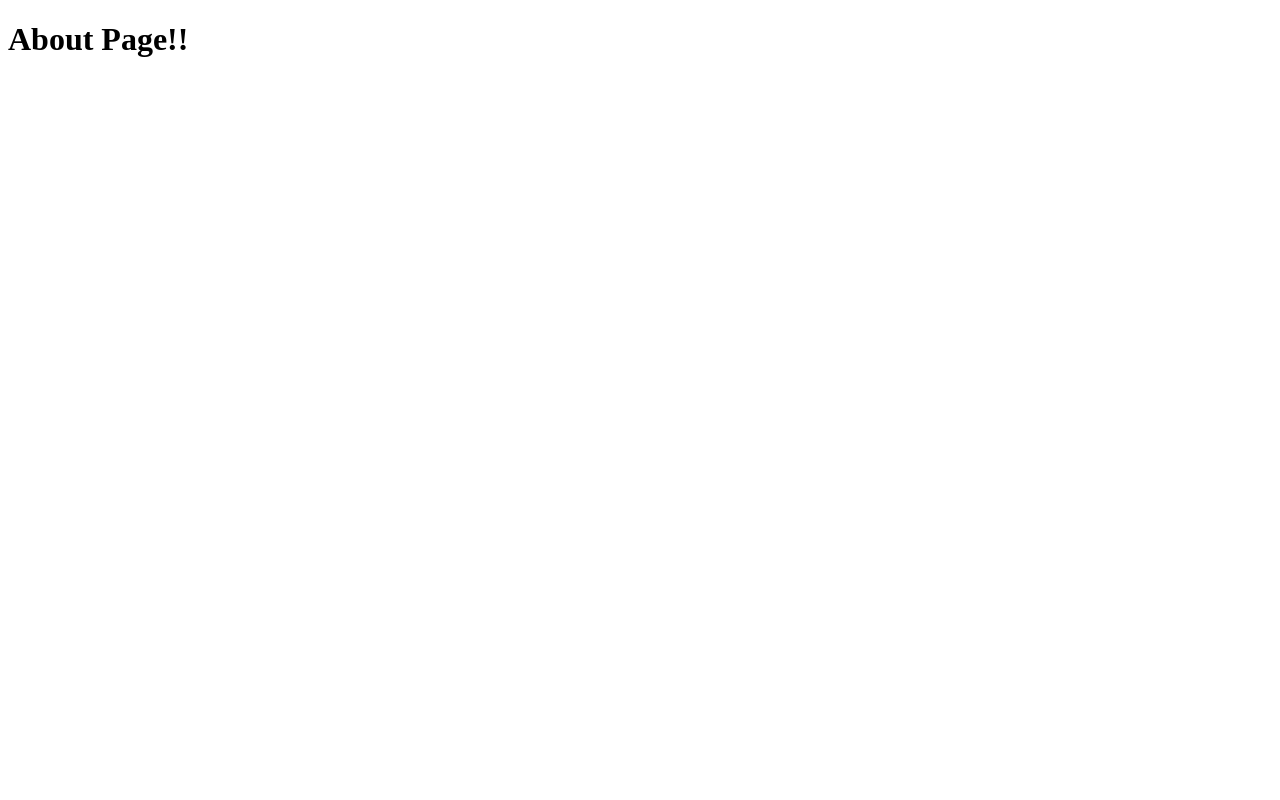
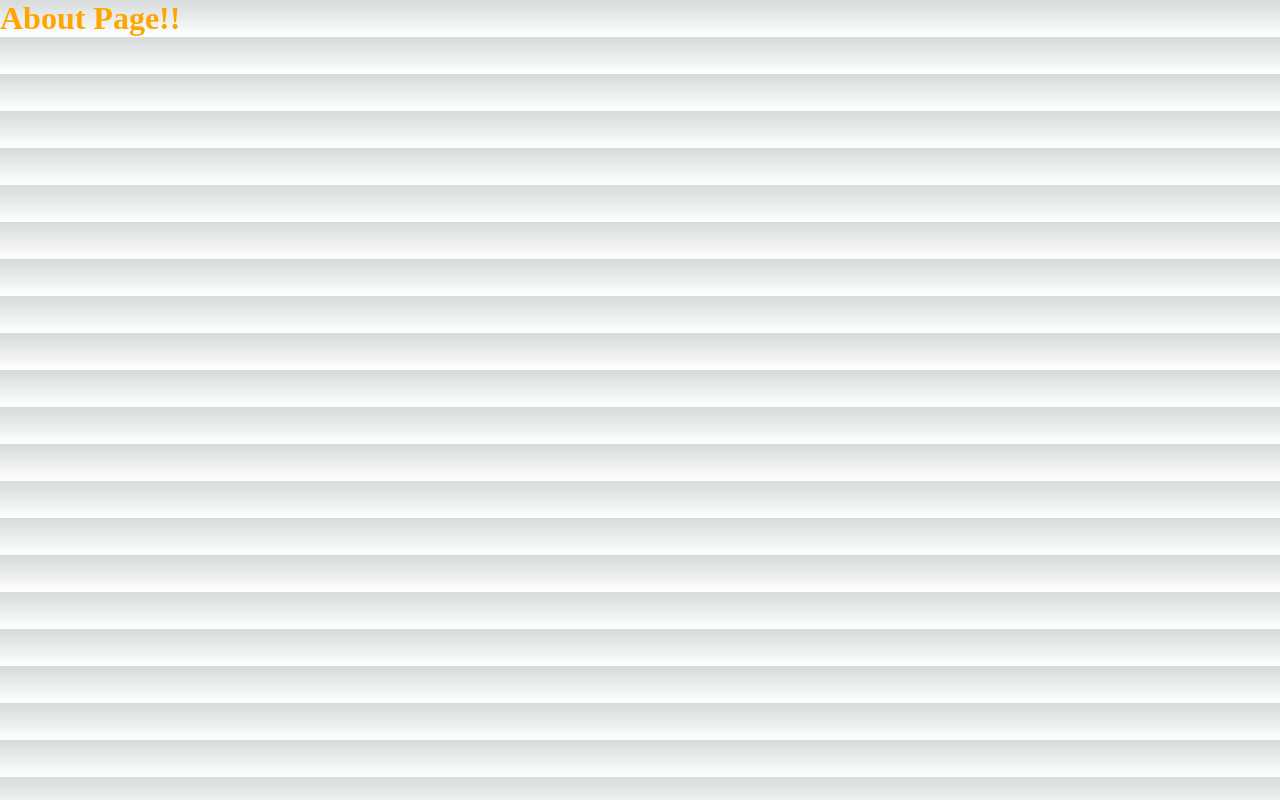
Before and after one commit to BharathPulindram/NextJS, a Next.js app: page /about in a window 1280 px wide. Built offline with nearby package versions, Linux system fonts and the light colour scheme.

Commit message:
global and component level styles

```diff
--- a/pages/_app.tsx
+++ b/pages/_app.tsx
@@ -1,4 +1,6 @@
-//import '../styles/globals.css'
+//Global styles should be include in this file
+import '../styles/globals.css'
+
 import type { AppProps } from 'next/app'
 
 export default function App({ Component, pageProps }: AppProps) {
--- a/pages/about.js
+++ b/pages/about.js
@@ -1,5 +1,6 @@
+import styles from "../styles/about.module.css";
 function About() {
-  return <h1>About Page!!</h1>;
+  return <h1 className={styles.highlight}>About Page!!</h1>;
 }
 
 export default About;
--- /dev/null
+++ b/styles/about.module.css
@@ -0,0 +1,3 @@
+.highlight{
+    color: orange;
+}
```
